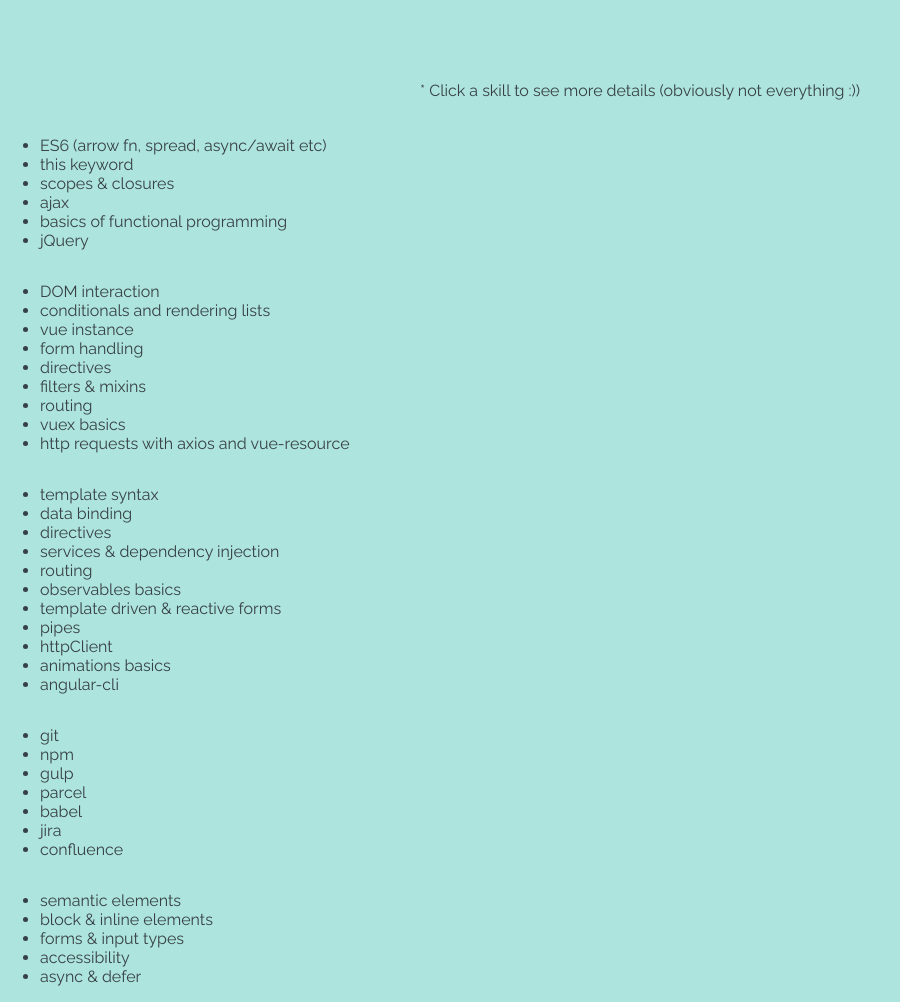
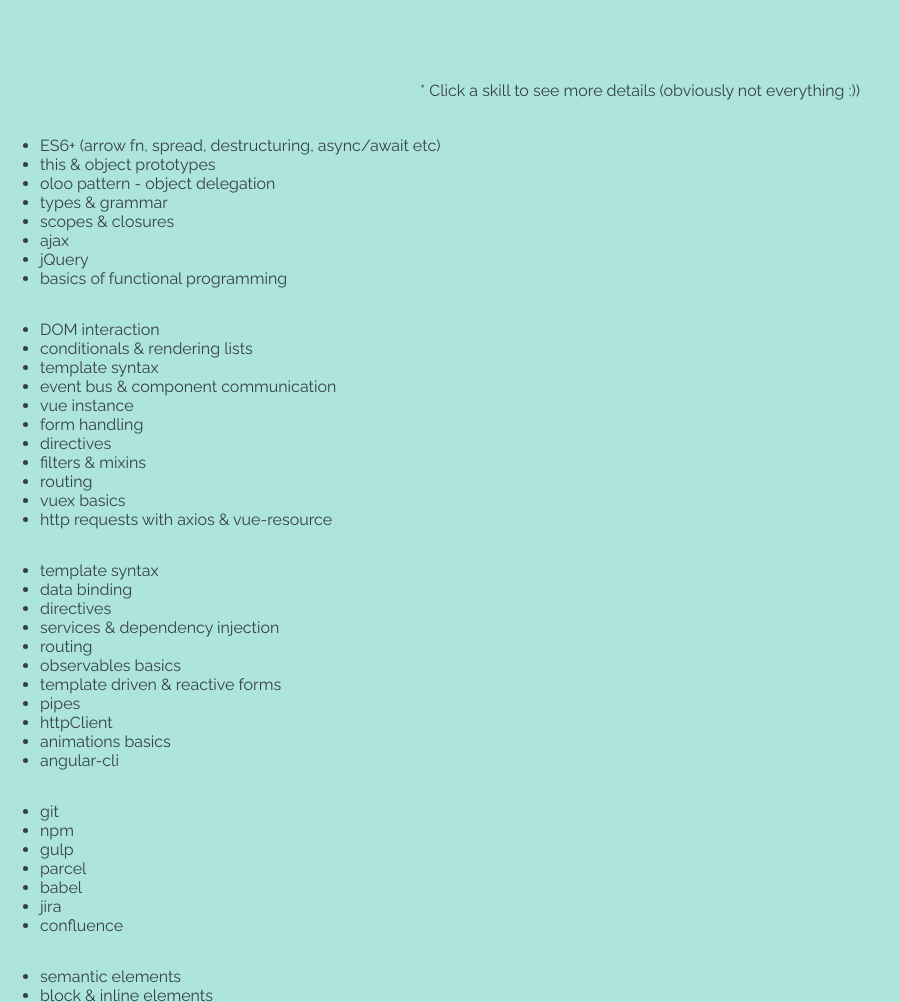
Before and after one commit to alekpentchev/site-portfolio, a website: page src/index.html in a window 1280 px wide. Shown: the part 2280-3282 px from the top of the page, without its empty margins (0-900 px from the left). Drawn offline with nearby package versions, Linux system fonts and the light colour scheme; files that its build step writes are made by us from their sources; a script that the page names is missing.

Commit message:
Updated js and vue skills

```diff
--- a/src/index.html
+++ b/src/index.html
@@ -86,26 +86,30 @@
 
       <div id="js-tooltip" class="tooltip">
         <ul>
-          <li>ES6 (arrow fn, spread, async/await etc)</li>
-          <li>this keyword</li>
+          <li>ES6+ (arrow fn, spread, destructuring, async/await etc)</li>
+          <li>this & object prototypes</li>
+          <li>oloo pattern - object delegation</li>
+          <li>types & grammar</li>
           <li>scopes & closures</li>
           <li>ajax</li>
+          <li>jQuery</li>
           <li>basics of functional programming</li>
-          <li>jQuery</li>
         </ul>
       </div>
 
       <div id="vue-tooltip" class="tooltip">
         <ul>
           <li>DOM interaction</li>
-          <li>conditionals and rendering lists</li>
+          <li>conditionals & rendering lists</li>
+          <li>template syntax</li>
+          <li>event bus & component communication</li>
           <li>vue instance</li>
           <li>form handling</li>
           <li>directives</li>
           <li>filters & mixins</li>
           <li>routing</li>
           <li>vuex basics</li>
-          <li>http requests with axios and vue-resource</li>
+          <li>http requests with axios & vue-resource</li>
         </ul>
       </div>
 
@@ -202,6 +206,7 @@
             </div>
             <div class="card-back back-1">
               <a href="https://alekpentchev.github.io/vue-browse-countries/index.html">live</a>
+              <hr>
               <a href="https://github.com/alekpentchev/vue-browse-countries" target="_blank">repo</a>
             </div>
           </div>
```
